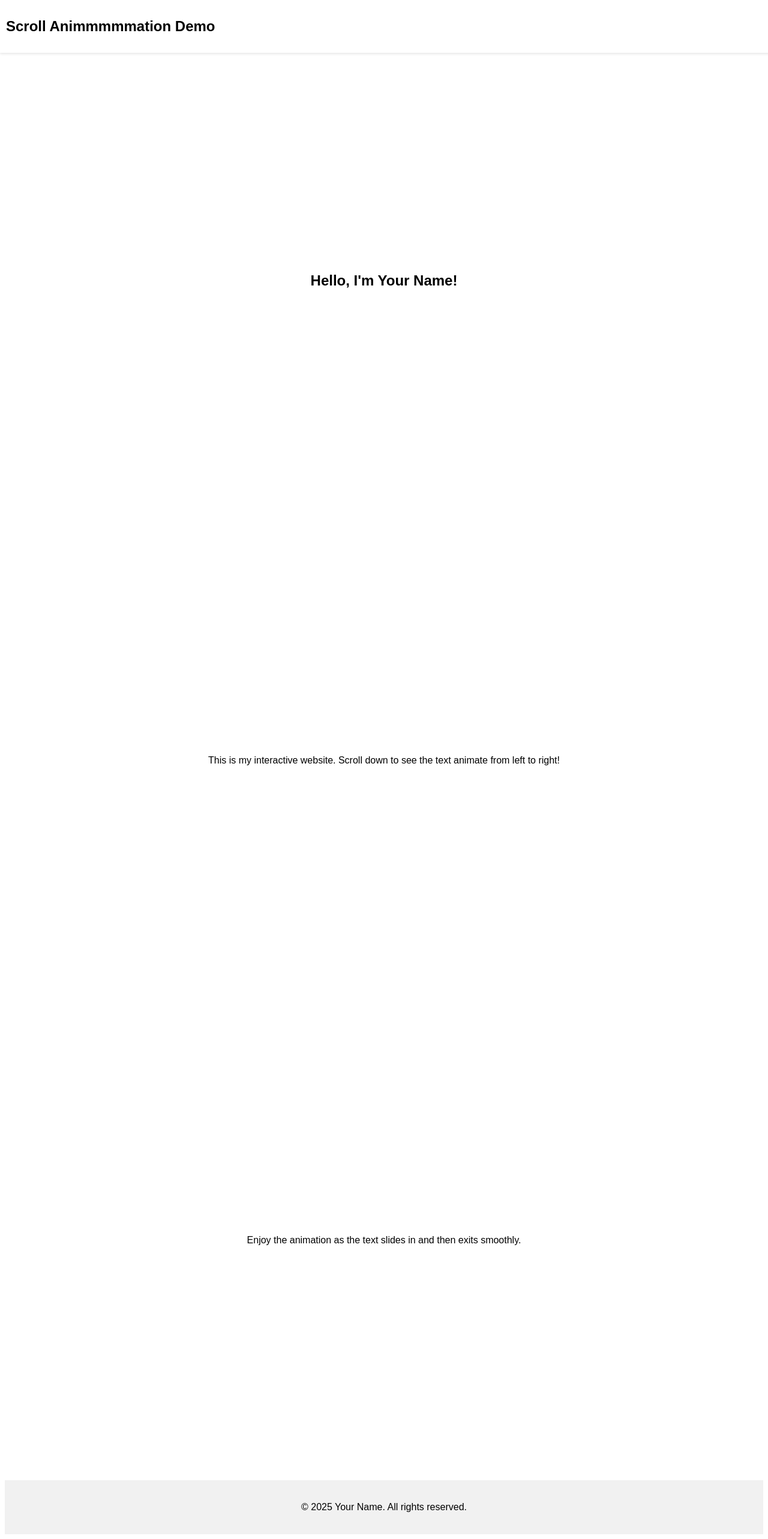
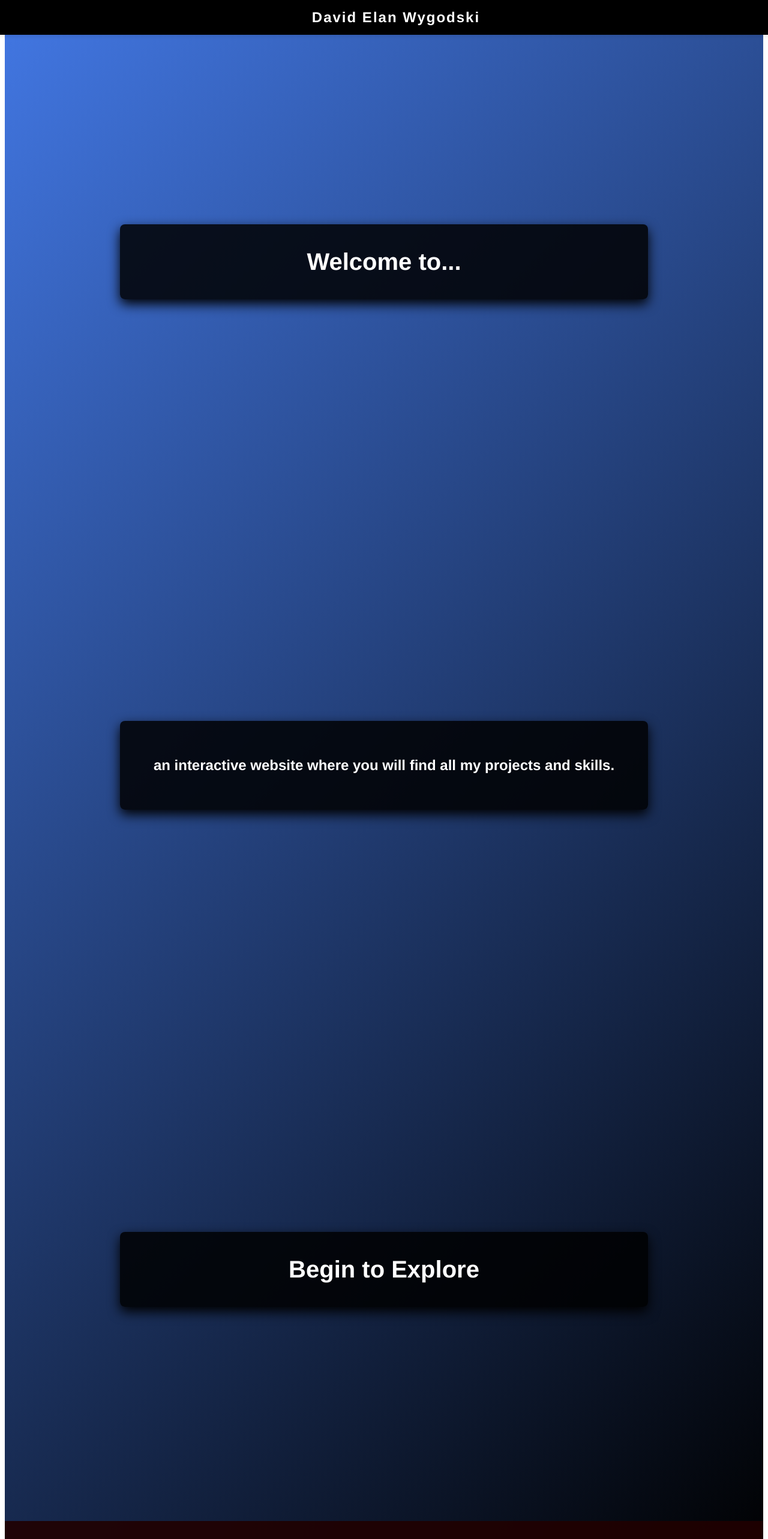
Before and after one commit to elanale/PersonalWebsite, a Next.js app: page / in a window 1280 px wide. Shown: the top 2566 px of the page at 60% size. Built offline with nearby package versions, Linux system fonts and the light colour scheme.

Commit message:
Implement scroll animation with GSAP in index.js

```diff
--- a/pages/index.js
+++ b/pages/index.js
@@ -1,6 +1,7 @@
 import { useEffect, useRef, useState, useCallback } from 'react';
 import Head from 'next/head';
 import Script from 'next/script';
+import styles from '../styles/Home.module.css'; // Import the CSS module
 
 export default function Home() {
   const sectionRefs = useRef([]);
@@ -13,35 +14,53 @@ export default function Home() {
     }
   };
 
-  // Wrap the animation initialization in a useCallback to satisfy ESLint
+  // Initialize GSAP animations
   const initAnimations = useCallback(() => {
     if (!initialized && window.gsap && window.ScrollTrigger) {
       const gsap = window.gsap;
       gsap.registerPlugin(window.ScrollTrigger);
 
-      // Animate each section's text with a timeline
-      sectionRefs.current.forEach((el) => {
+      sectionRefs.current.forEach((el, index, arr) => {
+        const isLast = index === arr.length - 1;
+
         const tl = gsap.timeline({
           scrollTrigger: {
             trigger: el,
             start: 'top center',
             end: 'bottom center',
-            scrub: true,
+            scrub: 1,
           },
         });
 
-        // First animation: Text enters from the left
+        // Use the module's .text class
+        const textElement = el.querySelector(`.${styles.text}`);
+
+        // Optimize rendering
+        tl.set(textElement, { willChange: 'transform, opacity' });
+
+        // Text enters from the left
         tl.fromTo(
-          el.querySelector('.text'),
+          textElement,
           { x: '-100%', autoAlpha: 0 },
-          { x: '0%', autoAlpha: 1, duration: 1 }
+          {
+            x: '0%',
+            autoAlpha: 1,
+            duration: 1,
+            ease: 'power2.out',
+            immediateRender: false,
+          }
         );
 
-        // Second animation: Text exits to the right
-        tl.to(
-          el.querySelector('.text'),
-          { x: '100%', autoAlpha: 0, duration: 1 }
-        );
+        // If not the last box, animate exit to the right
+        if (!isLast) {
+          tl.to(textElement, {
+            x: '100%',
+            autoAlpha: 0,
+            duration: 1,
+            ease: 'power2.in',
+            immediateRender: false,
+          });
+        }
       });
 
       setInitialized(true);
@@ -58,7 +77,7 @@ export default function Home() {
     <>
       <Head>
         <title>Scroll Animation Example</title>
-        <meta name="description" content="GSAP scroll animation demo in one file" />
+        <meta name="description" content="GSAP scroll animation with Next.js" />
       </Head>
       {/* Load GSAP and ScrollTrigger via CDN */}
       <Script
@@ -71,72 +90,39 @@ export default function Home() {
         onLoad={initAnimations}
       />
 
-      <div className="container">
-        <header className="header">
-          <h2>Scroll Animmmmmation Demo</h2>
+      <div className={styles.container}>
+        <header className={styles.header}>
+          <h2>David Elan Wygodski</h2>
         </header>
-        <main className="main">
-          <section className="section" ref={addToRefs}>
-            <div className="text">
-              <h1>Hello, I&apos;m Your Name!</h1>
+        <main className={styles.main}>
+          <section className={styles.section} ref={addToRefs}>
+            <div className={styles.text}>
+              <h1>Welcome to...</h1>
             </div>
           </section>
-          <section className="section" ref={addToRefs}>
-            <div className="text">
-              <p>
-                This is my interactive website. Scroll down to see the text animate from left to right!
-              </p>
+          <section className={styles.section} ref={addToRefs}>
+            <div className={styles.text}>
+              <h2>
+                an interactive website where you will find all my projects and skills.
+              </h2>
             </div>
           </section>
-          <section className="section" ref={addToRefs}>
-            <div className="text">
-              <p>
-                Enjoy the animation as the text slides in and then exits smoothly.
-              </p>
+          {/* Last box: No exit to the right, shorter height to reach footer quickly */}
+          <section
+            className={`${styles.section} ${styles.lastSection}`}
+            ref={addToRefs}
+          >
+            <div className={styles.text}>
+              <h1>
+                 Begin to Explore
+              </h1>
             </div>
           </section>
         </main>
-        <footer className="footer">
-          <p>&copy; {new Date().getFullYear()} Your Name. All rights reserved.</p>
+        <footer className={styles.footer}>
+          <p>&copy; {new Date().getFullYear()} David Elan Wygodski || All rights reserved</p>
         </footer>
       </div>
-
-      {/* Styled-JSX for component-specific styles */}
-      <style jsx>{`
-        .container {
-          font-family: Arial, sans-serif;
-        }
-        .header {
-          position: fixed;
-          top: 0;
-          left: 0;
-          width: 100%;
-          background: #fff;
-          z-index: 1000;
-          padding: 10px;
-          box-shadow: 0 2px 4px rgba(0, 0, 0, 0.1);
-        }
-        .main {
-          padding-top: 60px;
-        }
-        .section {
-          min-height: 100vh;
-          display: flex;
-          align-items: center;
-          justify-content: center;
-          overflow: hidden;
-        }
-        .text {
-          width: 100%;
-          text-align: center;
-        }
-        .footer {
-          min-height: 50px;
-          text-align: center;
-          padding: 20px;
-          background: #f1f1f1;
-        }
-      `}</style>
     </>
   );
 }
--- a/styles/Home.module.css
+++ b/styles/Home.module.css
@@ -1,129 +1,74 @@
-/* .container {
-  padding: 0 2rem;
+/* styles/Home.module.css */
+.container {
+  font-family: 'Helvetica Neue', sans-serif;
+  background: linear-gradient(135deg, #4277e3, #000000);
+  color: #ffffff;
+  min-height: 100vh;
 }
 
-.main {
-  min-height: 100vh;
-  padding: 4rem 0;
-  flex: 1;
+.header {
+  position: fixed;
+  top: 0;
+  left: 0;
+  width: 100%;
+  background: rgb(0, 0, 0);
+  backdrop-filter: blur(5px);
+  z-index: 1000;
+  padding: 15px 20px;
+  box-shadow: 0 2px 8px rgba(0, 0, 0, 0.1);
   display: flex;
-  flex-direction: column;
   justify-content: center;
   align-items: center;
 }
 
-.footer {
-  display: flex;
-  flex: 1;
-  padding: 2rem 0;
-  border-top: 1px solid #eaeaea;
-  justify-content: center;
-  align-items: center;
+.header h2 {
+  margin: 0;
+  font-size: 1.5rem;
+  letter-spacing: 2px;
 }
 
-.footer a {
-  display: flex;
-  justify-content: center;
-  align-items: center;
-  flex-grow: 1;
+.main {
+  padding-top: 8px;
 }
 
-.title a {
-  color: #0070f3;
-  text-decoration: none;
-}
-
-.title a:hover,
-.title a:focus,
-.title a:active {
-  text-decoration: underline;
-}
-
-.title {
-  margin: 0;
-  line-height: 1.15;
-  font-size: 4rem;
-}
-
-.title,
-.description {
-  text-align: center;
-}
-
-.description {
-  margin: 4rem 0;
-  line-height: 1.5;
-  font-size: 1.5rem;
-}
-
-.code {
-  background: #fafafa;
-  border-radius: 5px;
-  padding: 0.75rem;
-  font-size: 1.1rem;
-  font-family: Menlo, Monaco, Lucida Console, Liberation Mono, DejaVu Sans Mono,
-    Bitstream Vera Sans Mono, Courier New, monospace;
-}
-
-.grid {
+.section {
+  min-height: 100vh;
   display: flex;
   align-items: center;
   justify-content: center;
-  flex-wrap: wrap;
-  max-width: 800px;
+  overflow: hidden;
+  padding: 20px;
 }
 
-.card {
-  margin: 1rem;
-  padding: 1.5rem;
-  text-align: left;
-  color: inherit;
-  text-decoration: none;
-  border: 1px solid #eaeaea;
-  border-radius: 10px;
-  transition: color 0.15s ease, border-color 0.15s ease;
-  max-width: 300px;
+/* For the last section, reduce the min-height so you see the footer sooner */
+.lastSection {
+  min-height: 100;
 }
 
-.card:hover,
-.card:focus,
-.card:active {
-  color: #0070f3;
-  border-color: #0070f3;
+.text {
+  width: 100%;
+  max-width: 800px;
+  text-align: center;
+  padding: 40px;
+  background: rgba(0, 0, 0, 0.85);
+  border-radius: 8px;
+  box-shadow: 0 8px 20px rgb(0, 0, 0);
+  will-change: transform, opacity;
 }
 
-.card h2 {
-  margin: 0 0 1rem 0;
-  font-size: 1.5rem;
+.text h1 {
+  font-size: 2.5rem;
+  margin: 0;
 }
 
-.card p {
-  margin: 0;
-  font-size: 1.25rem;
-  line-height: 1.5;
+.text p {
+  font-size: 1.2rem;
+  line-height: 1.6;
 }
 
-.logo {
-  height: 1em;
-  margin-left: 0.5rem;
+.footer {
+  min-height: 50px;
+  text-align: center;
+  padding: 20px;
+  background: rgba(33, 0, 0, 0.9);
 }
-
-@media (max-width: 600px) {
-  .grid {
-    width: 100%;
-    flex-direction: column;
-  }
-}
-
-@media (prefers-color-scheme: dark) {
-  .card,
-  .footer {
-    border-color: #222;
-  }
-  .code {
-    background: #111;
-  }
-  .logo img {
-    filter: invert(1);
-  }
-} */
```
